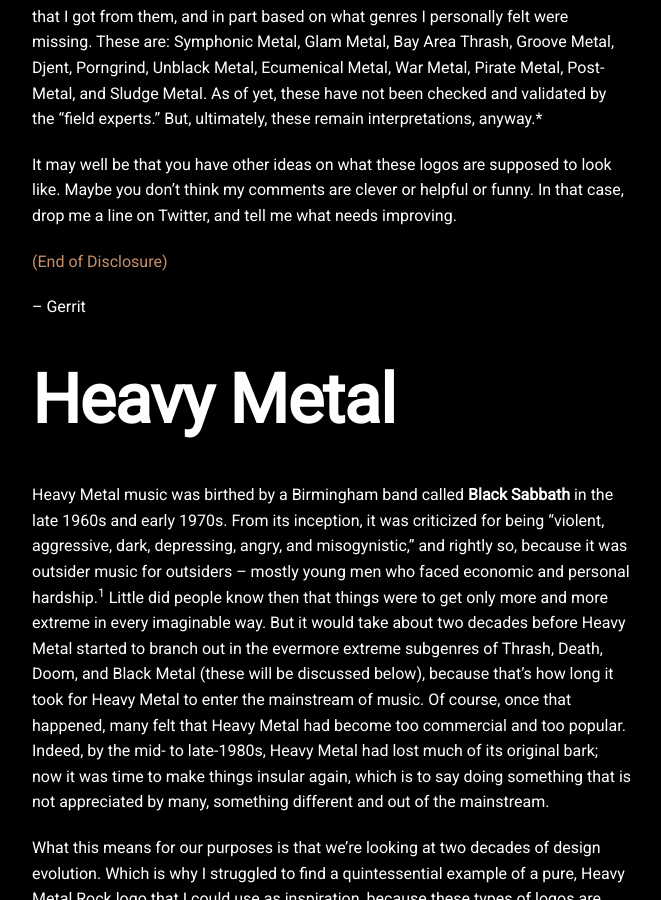
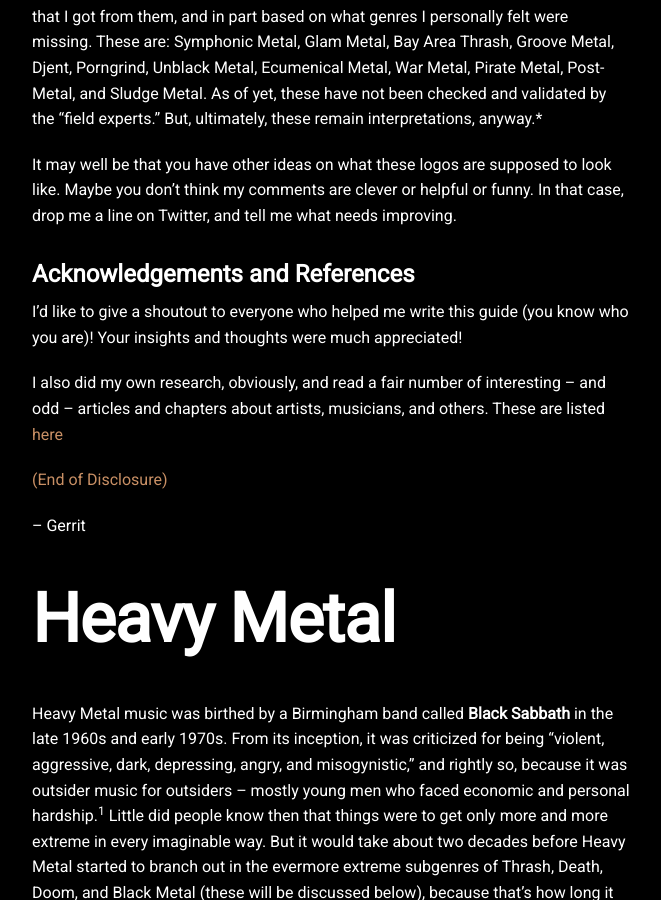
Before and after one commit to Noeska/illegiblesemantics, a Jekyll site: the page built from projects/proj-2.md, in a window 1280 px wide and 900 px high, scrolled down 1448 px. Shown: the whole window, without its empty margins (308-969 px from the left). Built offline with Jekyll 4.4.1, drawn with Linux system fonts in a browser that asks for light colours; nearby versions of some CDN libraries.

Commit message:
Update proj-2.md

```diff
--- a/projects/proj-2.md
+++ b/projects/proj-2.md
@@ -26,14 +26,23 @@ As you can imagine, it can get complicated fairly quickly when you're trying to
 Take me to ...
 [1990s Tech Death](#1990tech), [Avant-Garde Metal](#avantgarde), [Bay Area Thrash](#bay), [Blackened Death](#bdeath), [Blackened Thrash](#bthrash), [Black Metal](#black), [Brutal Death](#brutal), [Crossover Genres](#crossover), [Cute Metal](#cute), [Death-Doom](#deathdoom), [Deathgrind](#deathgrind), [Death Metal](#death), [Doom Metal](#doom), [Djent](#djent), [Ecumenical Metal](#ecumenical), [Faux Metal](#faux), [Florida Death](#florida), [Folk Metal](#folk), [Funeral Doom](#funeral), [Glam Metal](#glam), [Gothic Metal](#gothic), [Grindcore](#grindcore), [Groove Metal](#groove), [Heavy Metal](#heavy), [Industrial Metal](#industrial), [Melodic Death](#melodic), [Metalcore](#metalcore), [Nintendocore](#nintendo), [Nu Metal](#nu), [NWOBHM](#NWOBHM), [Pagan Black Metal](#pagan), [Pirate Metal](#pirate), [Porngrind](#porngrind), [Post-2000s Tech Death](#2000tech), [Porngrind](#porngrind), [Post-Black Metal](#pblack), [Post-Metal](#post), [Power Metal](#power), [Progressive Metal](#progressive), [Rasterized Death](#rasterized), [Sludge Metal](#sludge), [Speed Metal](#speed), [Stoner Metal](#psychedelic), [Symphonic Metal](#symphonic), [Tech Death](#tech), [Teutononic Thrash](#teutonic), [Thrash Metal](#thrash), [Unblack Metal](#unblack), [US Thrash](#usthrash), [War Metal](#war)
 
+
+
+
 #### Metal Quiz
 So you think you know your genres and microgenres? Do you care to put it to a [test](#quiz)?
 
-
 #### Full Disclosure
 With these genre samples I tried to represent as faithfully as possible a broad range of genres, based on my own years of experience in designing Metal logos and studying up on genres that I'm not too familiar with. I then had them checked by several musicians and artists in the Metal scene to confirm style accuracy and coverage. (The list of names can be found in the paper.) In the days leading up to the submission deadline, I decided to add a few more, in part based on the feedback that I got from them, and in part based on what genres I personally felt were missing. These are: Symphonic Metal, Glam Metal, Bay Area Thrash, Groove Metal, Djent, Porngrind, Unblack Metal, Ecumenical Metal, War Metal, Pirate Metal, Post-Metal, and Sludge Metal. As of yet, these have not been checked and validated by the "field experts." But, ultimately, these remain interpretations, anyway.*
 
 It may well be that you have other ideas on what these logos are supposed to look like. Maybe you don't think my comments are clever or helpful or funny. In that case, drop me a line on Twitter, and tell me what needs improving.
+
+#### Acknowledgements and References
+I'd like to give a shoutout to everyone who helped me write this guide (you know who you are)! Your insights and thoughts were much appreciated!
+
+I also did my own research, obviously, and read a fair number of interesting -- and odd -- articles and chapters about artists, musicians, and others. These are listed [here](#references)
+
+
 
 <!--
 #### Acknowledgements
@@ -2807,6 +2816,7 @@ You're right again.
 -->
 ---
 
+<a name="references"></a>
 # References
 
 *I'm not really in the know with rules concerning footnotes, bibliography, etc., so bear with me. These will be checked later by the professionals.*
```
